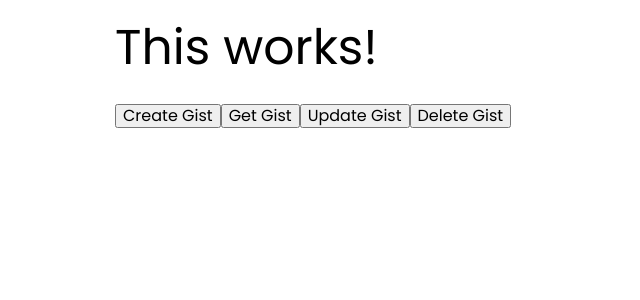
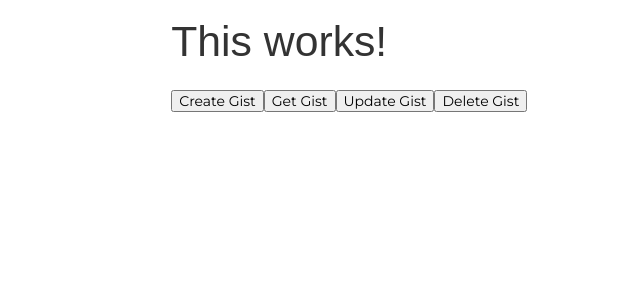
Before and after one commit to kylecarhart/Gist-Journal, a React (Create React App) app: page / in a window 1280 px wide. Shown: the top 300 px of the page, without its empty margins (75-715 px from the left). Built offline with nearby package versions, Linux system fonts and the light colour scheme.

Commit message:
Change to montserrat

```diff
--- a/src/index.css
+++ b/src/index.css
@@ -1,7 +1,7 @@
-@import url("https://fonts.googleapis.com/css?family=Poppins:400");
+@import url("https://fonts.googleapis.com/css?family=Montserrat:400");
 
 html {
-  font-size: 100%;
+  font-size: 87.5%;
   box-sizing: border-box;
 } /*16px*/
 
@@ -13,10 +13,10 @@
 
 body {
   background: white;
-  font-family: "Poppins", sans-serif;
+  font-family: "Montserrat", sans-serif;
   font-weight: 400;
   line-height: 1.75;
-  color: #000000;
+  color: #333;
 }
 
 p {
```
